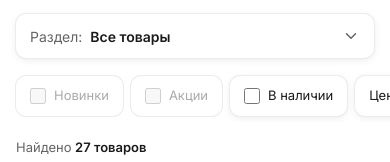
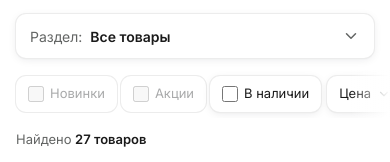
Before and after one commit to lemnity/prost, a Next.js app: page /catalog/chasy in a window 390 px wide. Shown: the part 336-498 px from the top of the page. Built offline with nearby package versions, Linux system fonts and the light colour scheme.

Commit message:
feat(catalog): single-row compact filter toolbar beside the sidebar
Smaller controls, grouped checkboxes and a shorter «Нанесение» label;
when space runs out the row scrolls horizontally with a right fade
instead of wrapping.

```diff
--- a/src/components/catalog/catalog-listing.tsx
+++ b/src/components/catalog/catalog-listing.tsx
@@ -82,11 +82,8 @@ export function CatalogListing({ products, sidebar = false, query: urlQuery = ""
 
   return (
     <div>
-      <div
-        role="group"
-        aria-label="Фильтры"
-        className="no-scrollbar -mx-4 mb-4 flex items-center gap-2 overflow-x-auto px-4 py-1.5 md:mx-0 md:flex-wrap md:overflow-visible md:px-0"
-      >
+      <FilterRow>
+        <div className="flex shrink-0 items-center gap-1">
           <CheckChip
             label="Новинки"
             checked={filters.isNew}
@@ -96,13 +93,14 @@ export function CatalogListing({ products, sidebar = false, query: urlQuery = ""
           />
           <CheckChip label="Акции" checked={false} onChange={() => {}} disabled title={OASIS_HINT} />
           <CheckChip label="В наличии" checked={filters.inStock} onChange={(v) => update({ inStock: v })} />
+        </div>
         <Dropdown label="Цена" count={priceOn ? 1 : 0}>
           <PricePopover min={filters.min} max={filters.max} onApply={(min, max) => update({ min, max })} />
         </Dropdown>
         {groups.slice(0, 3).map(listDropdown)}
-        <Dropdown label="Вид нанесения" disabled title={OASIS_HINT} />
+        <Dropdown label="Нанесение" disabled title={`Вид нанесения. ${OASIS_HINT}`} />
         {listDropdown(groups[3])}
-      </div>
+      </FilterRow>
 
       <div className="mb-4 flex flex-wrap items-center justify-between gap-3">
         <div className="flex flex-wrap items-center gap-x-4 gap-y-1">
@@ -178,6 +176,43 @@ export function CatalogListing({ products, sidebar = false, query: urlQuery = ""
           />
         </Drawer>
       ) : null}
+    </div>
+  );
+}
+
+/** Строка фильтров в одну линию; при нехватке места прокручивается с затуханием справа. */
+function FilterRow({ children }: { children: React.ReactNode }) {
+  const ref = useRef<HTMLDivElement>(null);
+  const [fade, setFade] = useState(false);
+  useEffect(() => {
+    const el = ref.current;
+    if (!el) return;
+    const check = () => setFade(el.scrollLeft + el.clientWidth < el.scrollWidth - 1);
+    check();
+    const ro = new ResizeObserver(check);
+    ro.observe(el);
+    el.addEventListener("scroll", check, { passive: true });
+    return () => {
+      ro.disconnect();
+      el.removeEventListener("scroll", check);
+    };
+  }, []);
+  return (
+    <div className="relative -mx-4 mb-3 md:mx-0">
+      <div
+        ref={ref}
+        role="group"
+        aria-label="Фильтры"
+        className="no-scrollbar flex items-center gap-1.5 overflow-x-auto px-4 py-1.5 md:px-0.5"
+      >
+        {children}
+      </div>
+      <div
+        aria-hidden="true"
+        className={`pointer-events-none absolute inset-y-0 right-0 w-10 bg-gradient-to-l from-white to-transparent transition-opacity ${
+          fade ? "opacity-100" : "opacity-0"
+        }`}
+      />
     </div>
   );
 }
--- a/src/components/catalog/filter-controls.tsx
+++ b/src/components/catalog/filter-controls.tsx
@@ -19,7 +19,7 @@ const CloseContext = createContext<() => void>(() => {});
 export const usePopoverClose = () => useContext(CloseContext);
 
 const chipBase =
-  "inline-flex h-10 shrink-0 items-center gap-2 whitespace-nowrap rounded-[10px] bg-white px-3.5 text-[13px] shadow-[0_1px_2px_rgba(16,24,40,0.06),0_2px_8px_rgba(16,24,40,0.08)] ring-1 ring-line";
+  "inline-flex h-9 shrink-0 items-center gap-1.5 whitespace-nowrap rounded-[10px] bg-white px-3 text-[13px] shadow-[0_1px_2px_rgba(16,24,40,0.06),0_2px_8px_rgba(16,24,40,0.08)] ring-1 ring-line";
 const chipDisabled = "cursor-not-allowed bg-surface text-faint shadow-none";
 const chipEnabled = "text-ink hover:ring-brand/40";
 
@@ -50,7 +50,7 @@ export function CheckChip({
   return (
     <label
       title={title}
-      className={`${chipBase} ${disabled ? chipDisabled : `cursor-pointer ${chipEnabled}`} ${
+      className={`${chipBase} px-2.5 ${disabled ? chipDisabled : `cursor-pointer ${chipEnabled}`} ${
         checked ? "ring-brand" : ""
       }`}
     >
@@ -164,7 +164,7 @@ export function Dropdown({
           </span>
         ) : null}
         <ChevronDown
-          size={16}
+          size={14}
           aria-hidden="true"
           className={`${disabled ? "text-faint" : "text-muted"} motion-safe:transition-transform ${open ? "rotate-180" : ""}`}
         />
```
Lines whose indentation alone changed are shown as unchanged.
